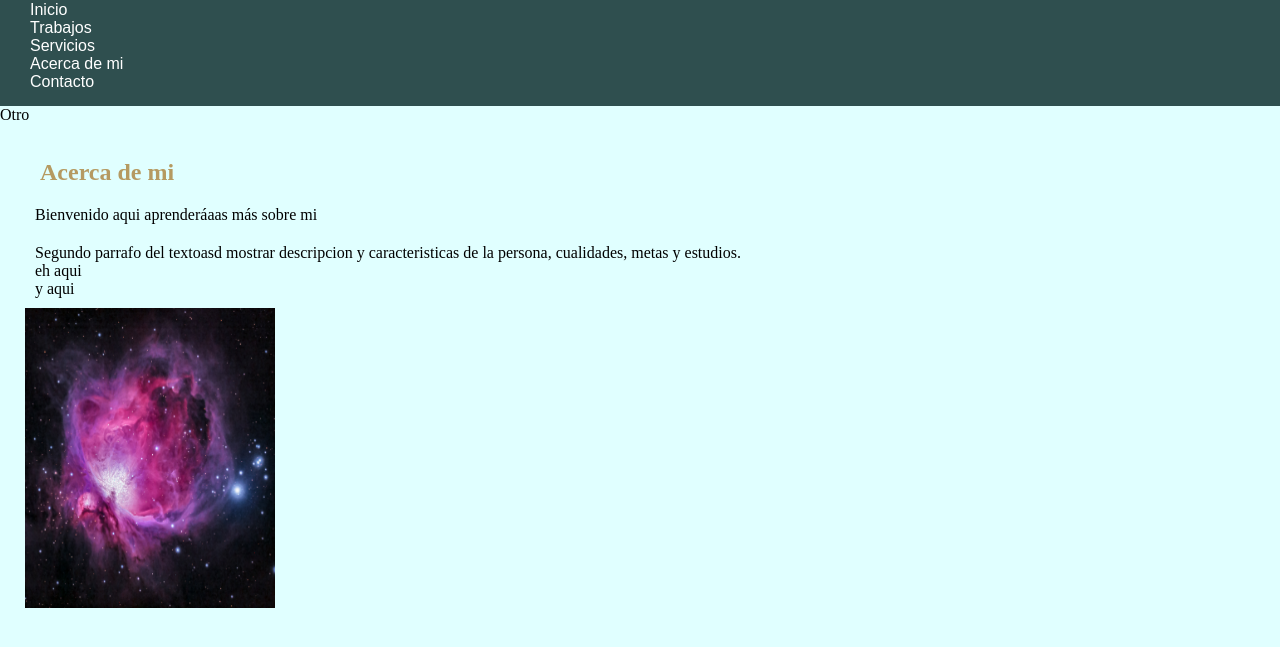
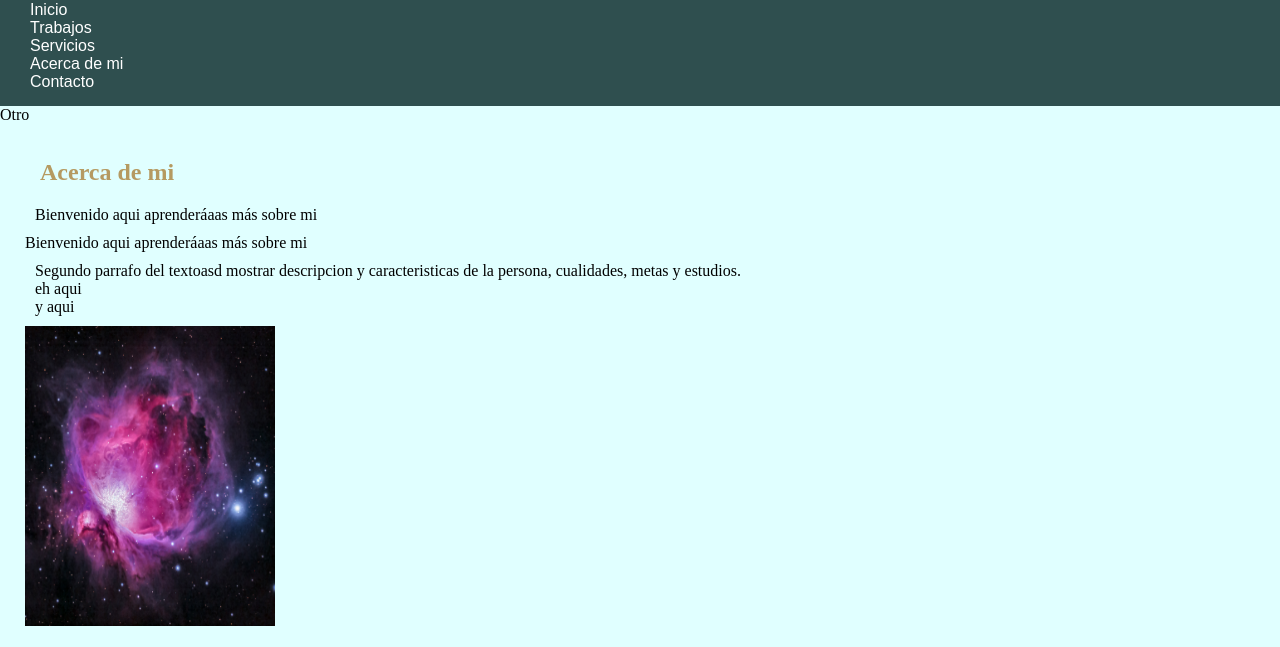
Before and after one commit to pauldz18/miprimerapagina, a plain HTML site: page index.html in a window 1280 px wide. Shown: the part 74-721 px from the top of the page. Drawn offline with Linux system fonts and the light colour scheme.

Commit message:
Update index.html

```diff
--- a/index.html
+++ b/index.html
@@ -34,6 +34,9 @@
         <section class="seleccion">
             <h2 class="fuente-acento"><strong> Acerca de mi</strong></h2>
              <p class="parrafo1">
+                Bienvenido aqui aprenderáaas más sobre mi
+             </p>
+             <p class="parrafo5">
                 Bienvenido aqui aprenderáaas más sobre mi
              </p>
              <p class="parrafo2">
```
